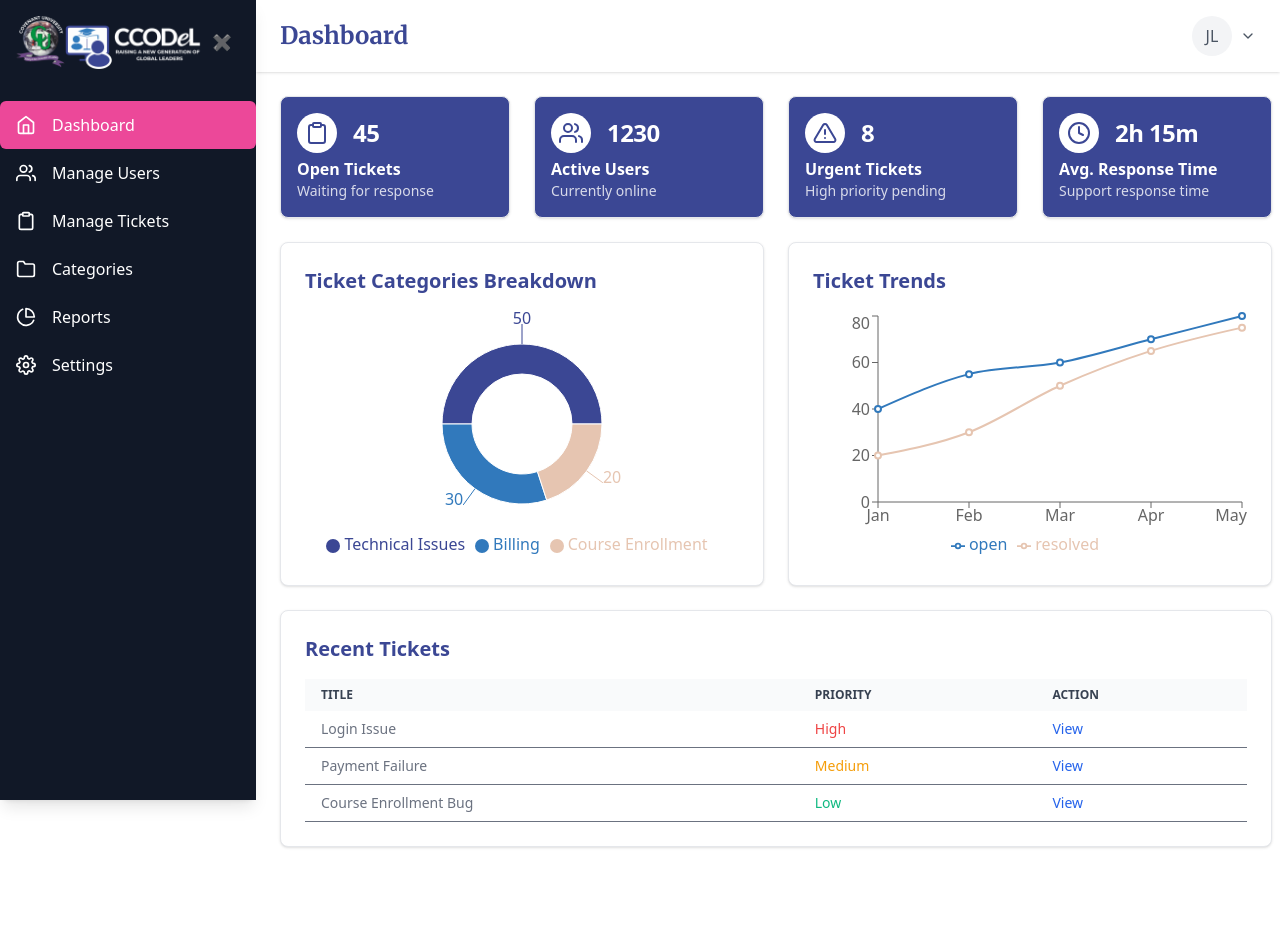
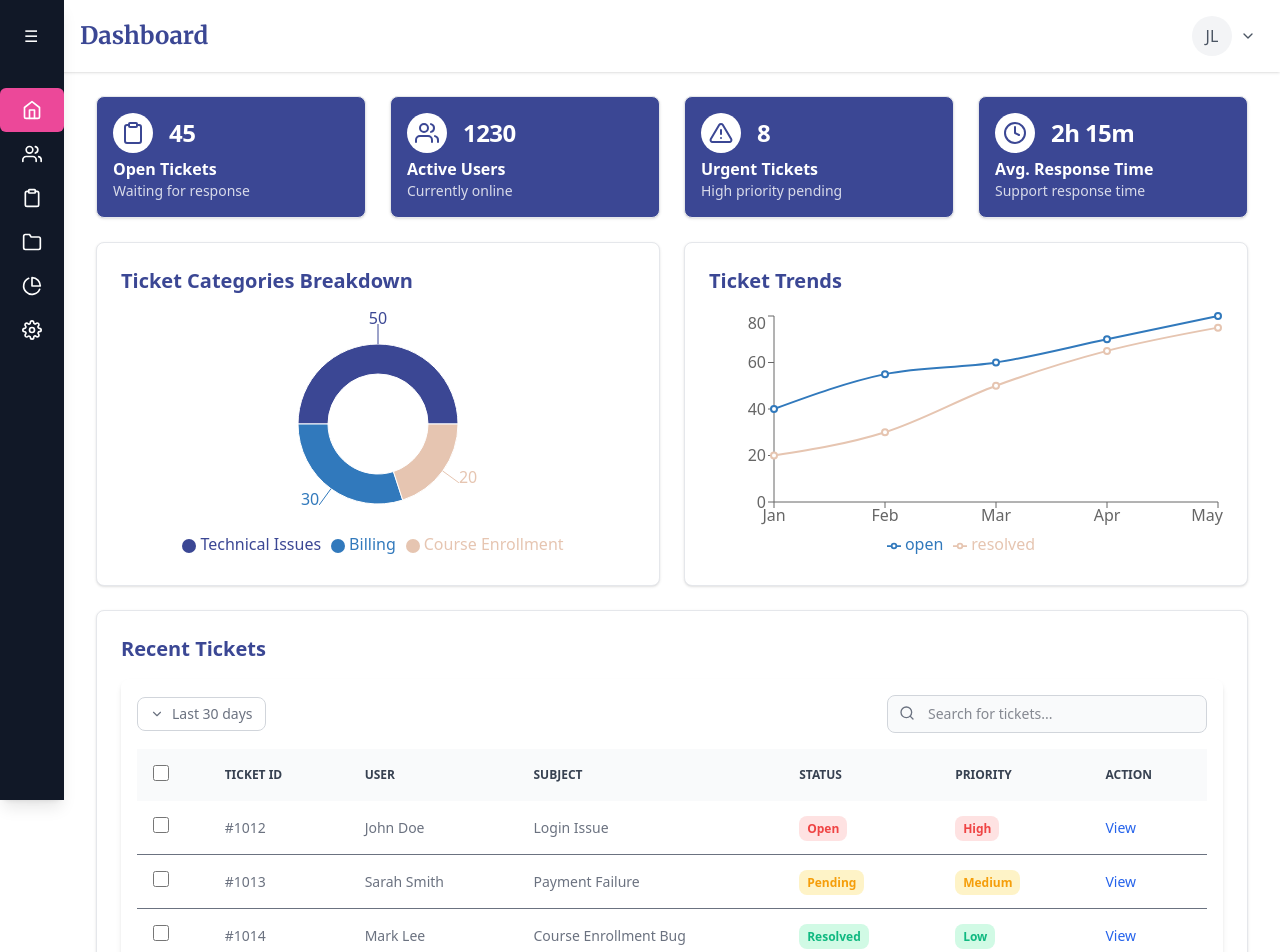
Before and after one commit to Bluel0la/ccodel_tickets, a React (Vite) app in the folder frontend/: page /test/admin/dashboard in a window 1280 px wide. Shown: the top 952 px of the page. Before the commit the page ends 895 px from the top, so only its background shows below. Built offline with nearby package versions, Linux system fonts and the light colour scheme.

Commit message:
Proper mobile responsiveness

```diff
--- a/frontend/src/components/__test__/DashLayout.jsx
+++ b/frontend/src/components/__test__/DashLayout.jsx
@@ -4,7 +4,7 @@ import AdminDashboard from "../../pages/__test__/admin/AdminDashboard";
 import ContentNavbar from "./ContentNavbar";
 
 const DashLayout = ({content}) => {
-  const [isNavbarOpen, setIsNavbarOpen] = useState(true);
+  const [isNavbarOpen, setIsNavbarOpen] = useState(false);
 
   return (
     <div className="flex overflow-x-hidden min-h-[100vh]">
@@ -13,7 +13,7 @@ const DashLayout = ({content}) => {
       {/* Sidebar/Navbar */}
       <Navbar isOpen={isNavbarOpen} toggleNavbar={() => setIsNavbarOpen(!isNavbarOpen)} />
 
-      <div className={`flex-1 transition-all duration-300 ${isNavbarOpen ? "lg:ml-64 md:ml-16 sm:ml-16" : "ml-16"}`}>
+      <div className={`flex-1 transition-all duration-300 ${isNavbarOpen ? "lg:ml-3 md:ml-3 sm:ml-14" : "ml-14"}`}>
         <ContentNavbar />
         {content}
       </div>
--- a/frontend/src/components/__test__/TicketTable.jsx
+++ b/frontend/src/components/__test__/TicketTable.jsx
@@ -1,26 +1,103 @@
+import { useState } from "react";
+import { FiSearch, FiChevronDown } from "react-icons/fi";
+
 const TicketTable = ({ tickets }) => {
+  const [searchQuery, setSearchQuery] = useState("");
+  const [sortBy, setSortBy] = useState(null);
+  const [dateFilter, setDateFilter] = useState("Last 30 days");
+
+  // Date Filter Options
+  const dateFilters = ["Last day", "Last 7 days", "Last 30 days", "Last month", "Last year"];
+
+  // Handle Sorting
+  const handleSort = (field) => {
+    setSortBy(field);
+  };
+
+  // Apply Search & Sorting
+  const filteredTickets = tickets
+    .filter((ticket) => ticket.subject.toLowerCase().includes(searchQuery.toLowerCase()))
+    .sort((a, b) => (sortBy ? (a[sortBy] > b[sortBy] ? 1 : -1) : 0));
+
   return (
-      <div className="overflow-x-auto">
+    <div className="relative overflow-x-auto shadow-md sm:rounded-lg p-4 bg-white">
+      {/* Search & Filter Controls */}
+      <div className="flex flex-col sm:flex-row flex-wrap space-y-4 sm:space-y-0 items-center justify-between pb-4">
+        {/* Date Filter Dropdown */}
+        <div className="relative">
+          <button className="inline-flex items-center text-gray-500 bg-white border border-gray-300 focus:outline-none hover:bg-gray-100 font-medium rounded-lg text-sm px-3 py-1.5">
+            <FiChevronDown className="mr-2" />
+            {dateFilter}
+          </button>
+        </div>
+
+        {/* Search Bar */}
+        <div className="relative">
+          <FiSearch className="absolute left-3 top-2.5 text-gray-500" />
+          <input
+            type="text"
+            placeholder="Search for tickets..."
+            className="block p-2 pl-10 text-sm text-gray-900 border border-gray-300 rounded-lg w-80 bg-gray-50 focus:ring-blue-500 focus:border-blue-500"
+            value={searchQuery}
+            onChange={(e) => setSearchQuery(e.target.value)}
+          />
+        </div>
+      </div>
+
+      {/* Table (Responsive) */}
       <table className="w-full text-sm text-left text-gray-500">
         <thead className="text-xs text-gray-700 uppercase bg-gray-50">
-            <tr>
-              <th className="px-4 py-2">Title</th>
-              <th className="px-4 py-2">Priority</th>
-              <th className="px-4 py-2">Action</th>
+          <tr className="hidden sm:table-row">
+            <th className="p-4">
+              <input type="checkbox" className="w-4 h-4 text-blue-600 border-gray-300 rounded" />
+            </th>
+            <th className="px-6 py-3 cursor-pointer" onClick={() => handleSort("id")}>Ticket ID</th>
+            <th className="px-6 py-3 cursor-pointer" onClick={() => handleSort("user")}>User</th>
+            <th className="px-6 py-3 cursor-pointer" onClick={() => handleSort("subject")}>Subject</th>
+            <th className="px-6 py-3 cursor-pointer" onClick={() => handleSort("status")}>Status</th>
+            <th className="px-6 py-3 cursor-pointer" onClick={() => handleSort("priority")}>Priority</th>
+            <th className="px-6 py-3">Action</th>
           </tr>
         </thead>
         <tbody>
-            {tickets.map((ticket) => (
+          {filteredTickets.length > 0 ? (
+            filteredTickets.map((ticket) => (
               <tr key={ticket.id} className="border-b hover:bg-gray-50">
-                <td className="px-4 py-2">{ticket.subject}</td>
-                <td className={`px-4 py-2 ${ticket.priority === "High" ? "text-red-500" : ticket.priority === "Medium" ? "text-yellow-500" : "text-green-500"}`}>
+                {/* Full Table for Tablets & Desktops */}
+                <td className="p-4 hidden sm:table-cell">
+                  <input type="checkbox" className="w-4 h-4 text-blue-600 border-gray-300 rounded" />
+                </td>
+                <td className="px-6 py-4 hidden sm:table-cell">{ticket.id}</td>
+                <td className="px-6 py-4 hidden sm:table-cell">{ticket.user}</td>
+                <td className="px-6 py-4">{ticket.subject}</td>
+                <td className="px-6 py-4 hidden sm:table-cell">
+                  <span className={`px-2 py-1 rounded-lg text-xs font-semibold ${
+                    ticket.status === "Open" ? "bg-red-100 text-red-500" :
+                    ticket.status === "Pending" ? "bg-yellow-100 text-yellow-500" :
+                    "bg-green-100 text-green-500"
+                  }`}>
+                    {ticket.status}
+                  </span>
+                </td>
+                <td className="px-6 py-4">
+                  <span className={`px-2 py-1 rounded-lg text-xs font-semibold ${
+                    ticket.priority === "High" ? "bg-red-100 text-red-500" :
+                    ticket.priority === "Medium" ? "bg-yellow-100 text-yellow-500" :
+                    "bg-green-100 text-green-500"
+                  }`}>
                     {ticket.priority}
+                  </span>
                 </td>
-                <td className="px-4 py-2">
+                <td className="px-6 py-4">
                   <button className="text-blue-600 hover:underline">View</button>
                 </td>
               </tr>
-            ))}
+            ))
+          ) : (
+            <tr>
+              <td colSpan="7" className="text-center py-4">No tickets found</td>
+            </tr>
+          )}
         </tbody>
       </table>
     </div>
--- a/frontend/src/pages/__test__/admin/AdminDashboard.jsx
+++ b/frontend/src/pages/__test__/admin/AdminDashboard.jsx
@@ -34,12 +34,12 @@ const AdminDashboard = ({ isNavbarOpen }) => {
   return (
     <div
       className={`px-4 pb-6 transition-all duration-300 w-full ${
-        isNavbarOpen ? "lg:ml-64 md:ml-16 sm:ml-16" : "ml-2"
+        isNavbarOpen ? "lg:ml-64 md:ml-16 sm:ml-16" : "lg:ml-6 ml-2"
       }`}
     >
 
       {/* Stats Cards */}
-      <div className="grid grid-cols-1 sm:grid-cols-2 lg:grid-cols-4 gap-4 sm:gap-6 my-6">
+      <div className="grid align-center  justify-center grid-cols-1 sm:grid-cols-2 lg:grid-cols-4 gap-4 sm:gap-6 my-6 md:w-[90vw] w-[77vw]">
         {stats.map((stat, index) => (
           <div key={index} className="p-4 bg-[#3b4794] text-white border border-gray-200 rounded-lg shadow-sm">
             <div className="flex items-center space-x-4">
@@ -53,7 +53,7 @@ const AdminDashboard = ({ isNavbarOpen }) => {
       </div>
 
       {/* Ticket Categories & Ticket Trends (Responsive Grid) */}
-      <div className="grid grid-cols-1 lg:grid-cols-2 gap-4 sm:gap-6 mb-6">
+      <div className="grid grid-cols-1 lg:grid-cols-2 gap-4 sm:gap-6 mb-6 md:w-[90vw]  w-[77vw]">
         <div className="bg-white p-4 sm:p-6 border border-gray-200 rounded-lg shadow-sm">
           <h2 className="text-lg sm:text-xl font-semibold text-[#3b4794] mb-4">Ticket Categories Breakdown</h2>
           <ResponsiveContainer width="100%" height={250}>
@@ -84,7 +84,7 @@ const AdminDashboard = ({ isNavbarOpen }) => {
       </div>
 
       {/* Recent Tickets Table (Responsive) */}
-      <div className="bg-white p-4 sm:p-6 border border-gray-200 rounded-lg shadow-sm mb-6">
+      <div className="bg-white p-4 sm:p-6 border border-gray-200 rounded-lg shadow-sm mb-6 md:w-[90vw]  w-[77vw]">
         <h2 className="text-lg sm:text-xl font-semibold text-[#3b4794] mb-4">Recent Tickets</h2>
         <TicketTable tickets={tickets} />
       </div>
```
Lines whose indentation alone changed are shown as unchanged.
